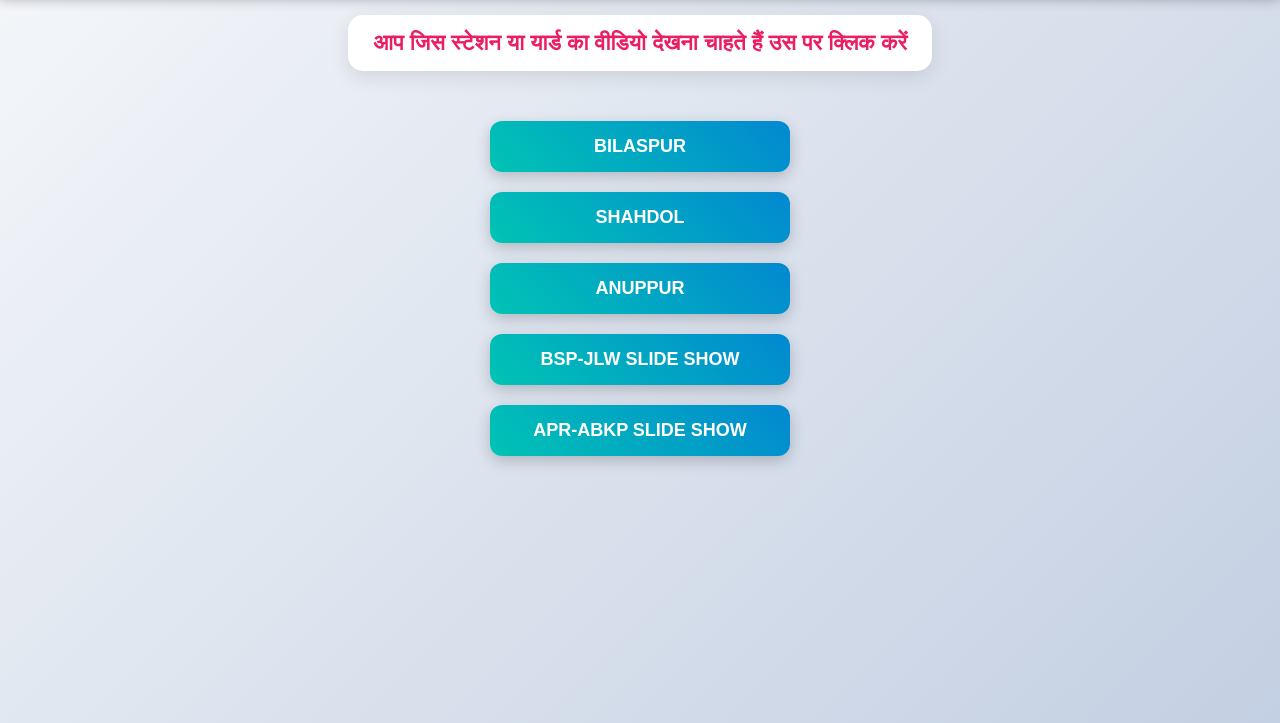
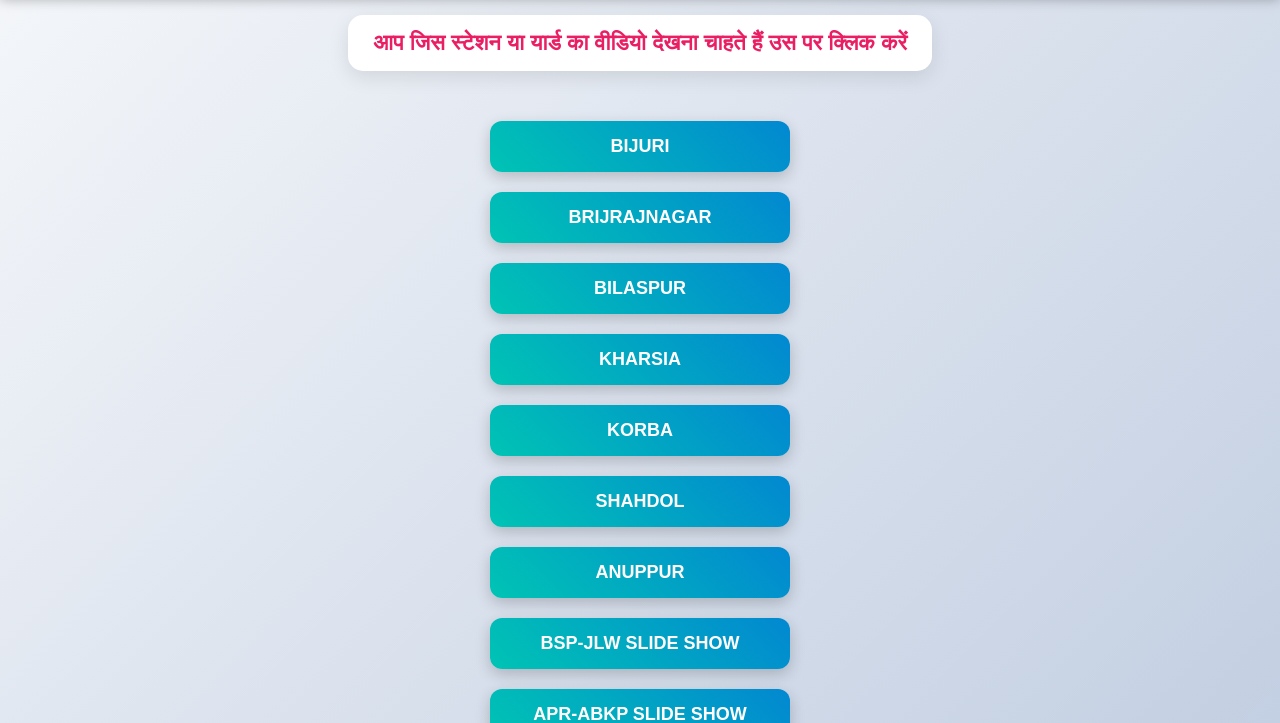
Before and after one commit to SrDeeOpBSP/SDL, a plain HTML site: page yardvideo.html in a window 1280 px wide. Shown: the part 77-800 px from the top of the page. Drawn offline with Linux system fonts and the light colour scheme.

Commit message:
Update yardvideo.html

```diff
--- a/yardvideo.html
+++ b/yardvideo.html
@@ -189,7 +189,11 @@
   </div>
 
   <div class="button-container">
+    <a href="https://drive.google.com/file/d/1pQ2HXSsPOiwd7_7lyLlM71wcdC8VTKDt/view?usp=sharing" class="station-button">BIJURI</a>
+    <a href="https://drive.google.com/file/d/1fvaSn0J2xQNbWz9d_DjLNkjBQZATxzJW/view?usp=drive_link" class="station-button">BRIJRAJNAGAR</a>
     <a href="https://drive.google.com/file/d/1fvaSn0J2xQNbWz9d_DjLNkjBQZATxzJW/view?usp=drive_link" class="station-button">BILASPUR</a>
+    <a href="https://drive.google.com/file/d/1fvaSn0J2xQNbWz9d_DjLNkjBQZATxzJW/view?usp=drive_link" class="station-button">KHARSIA</a>
+     <a href="https://drive.google.com/file/d/1fvaSn0J2xQNbWz9d_DjLNkjBQZATxzJW/view?usp=drive_link" class="station-button">KORBA</a>
     <a href="https://drive.google.com/file/d/1xYfWDug0wT1ktET3jb5MJ9SgHH2aRTvU/view?usp=drive_link" class="station-button">SHAHDOL</a>
     <a href="https://drive.google.com/file/d/1cxkfJ_lOO7ik7JoAvklihL9kmPAqSw9P/view?usp=drive_link" class="station-button">ANUPPUR</a>
     <a href="https://drive.google.com/file/d/1E4LjbkhecAoAKxFSWG7b3M2g_2FmYO_F/view?usp=drive_link" class="station-button">BSP-JLW SLIDE SHOW</a>
```
